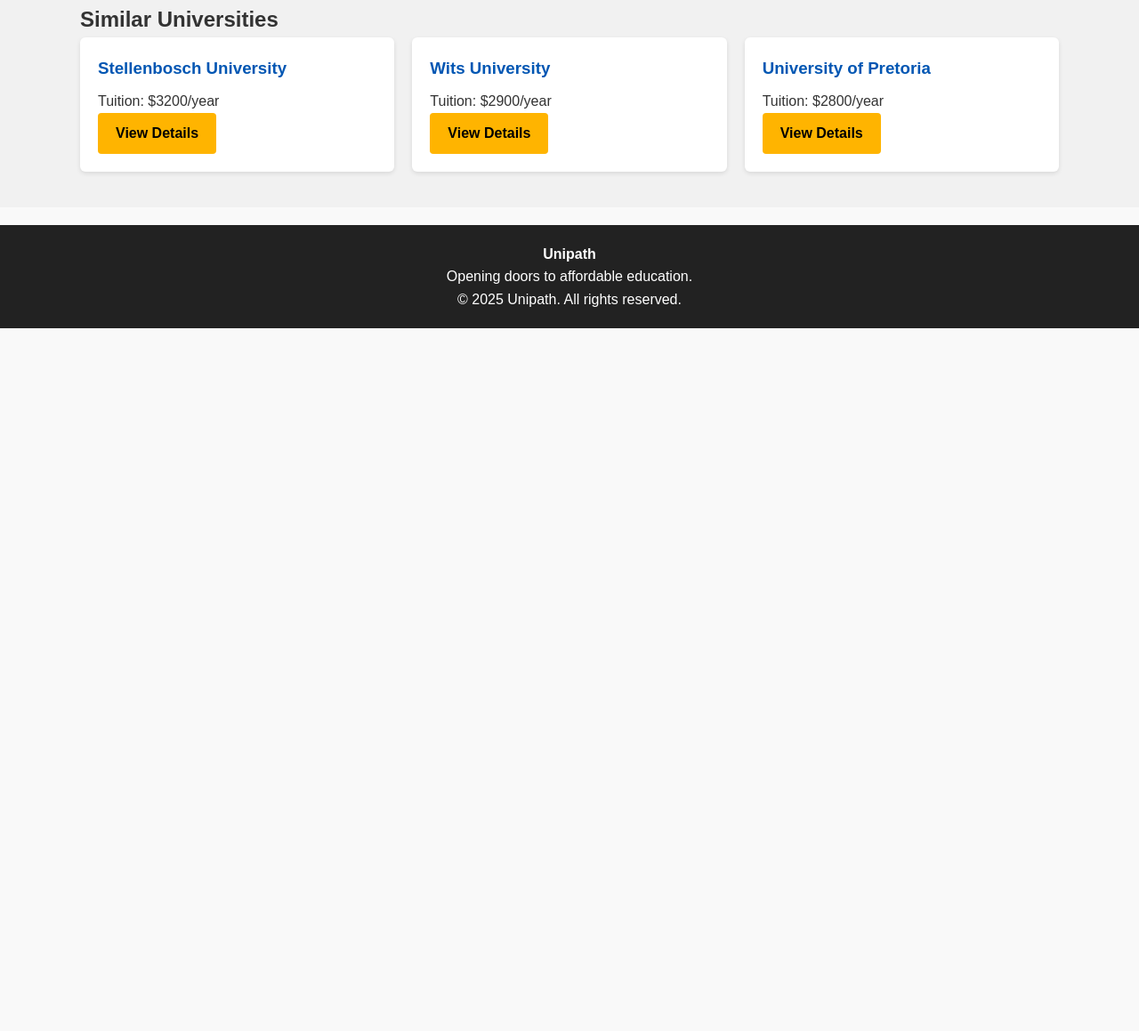
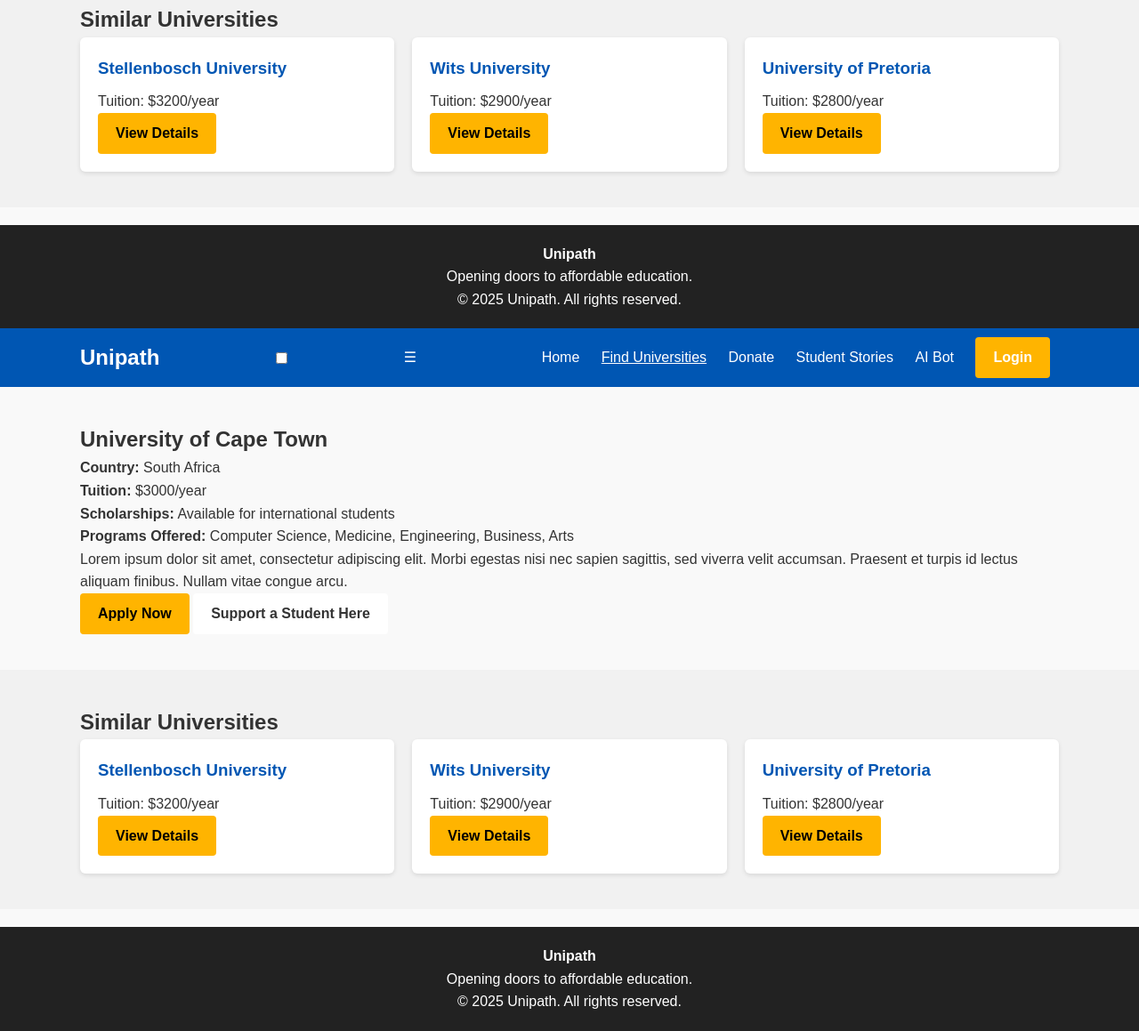
Before and after one commit to president5general/unipath, a plain HTML site: page university.html in a window 1280 px wide. Shown: the part 420-1579 px from the top of the page at 89% size. Before the commit the page ends 800 px from the top, so only its background shows below. Drawn offline with Linux system fonts and the light colour scheme.

Commit message:
Update university.html

```diff
--- a/university.html
+++ b/university.html
@@ -77,5 +77,85 @@
     </div>
   </footer>
 
+
+<!DOCTYPE html>
+<html lang="en">
+<head>
+  <meta charset="UTF-8" />
+  <meta name="viewport" content="width=device-width, initial-scale=1" />
+  <title>Unipath — University Details</title>
+  <link rel="stylesheet" href="style.css" />
+</head>
+<body>
+
+
+  <header class="site-header">
+    <div class="container header-inner">
+      <a class="logo" href="index.html">Unipath</a>
+      <input type="checkbox" id="nav-toggle" class="nav-toggle" />
+      <label for="nav-toggle" class="hamburger">☰</label>
+      <nav class="nav">
+        <a href="index.html">Home</a>
+        <a href="search.html" class="active">Find Universities</a>
+        <a href="donate.html">Donate</a>
+        <a href="stories.html">Student Stories</a>
+        <a href="chatbot.html">AI Bot</a>
+        <a href="login.html" class="btn btn-small">Login</a>
+      </nav>
+    </div>
+  </header>
+
+  <!-- University Info -->
+  <section class="section">
+    <div class="container">
+      <h1>University of Cape Town</h1>
+      <p><strong>Country:</strong> South Africa</p>
+      <p><strong>Tuition:</strong> $3000/year</p>
+      <p><strong>Scholarships:</strong> Available for international students</p>
+      <p><strong>Programs Offered:</strong> Computer Science, Medicine, Engineering, Business, Arts</p>
+      <p>Lorem ipsum dolor sit amet, consectetur adipiscing elit. Morbi egestas nisi nec sapien sagittis, sed viverra velit accumsan. Praesent et turpis id lectus aliquam finibus. Nullam vitae congue arcu.</p>
+
+      <div class="btn-group">
+        <a href="#" class="btn">Apply Now</a>
+        <a href="donate.html" class="btn btn-secondary">Support a Student Here</a>
+      </div>
+    </div>
+  </section>
+
+  <!-- Similar Universities -->
+  <section class="section alt">
+    <div class="container">
+      <h2>Similar Universities</h2>
+      <div class="grid-3">
+        <article class="card">
+          <h3>Stellenbosch University</h3>
+          <p>Tuition: $3200/year</p>
+          <a href="university.html" class="btn btn-small">View Details</a>
+        </article>
+
+        <article class="card">
+          <h3>Wits University</h3>
+          <p>Tuition: $2900/year</p>
+          <a href="university.html" class="btn btn-small">View Details</a>
+        </article>
+
+        <article class="card">
+          <h3>University of Pretoria</h3>
+          <p>Tuition: $2800/year</p>
+          <a href="university.html" class="btn btn-small">View Details</a>
+        </article>
+      </div>
+    </div>
+  </section>
+
+  <!-- Footer -->
+  <footer class="site-footer">
+    <div class="container footer-inner">
+      <strong>Unipath</strong>
+      <p>Opening doors to affordable education.</p>
+      <p class="copyright">© 2025 Unipath. All rights reserved.</p>
+    </div>
+  </footer>
+
 </body>
 </html>
```
